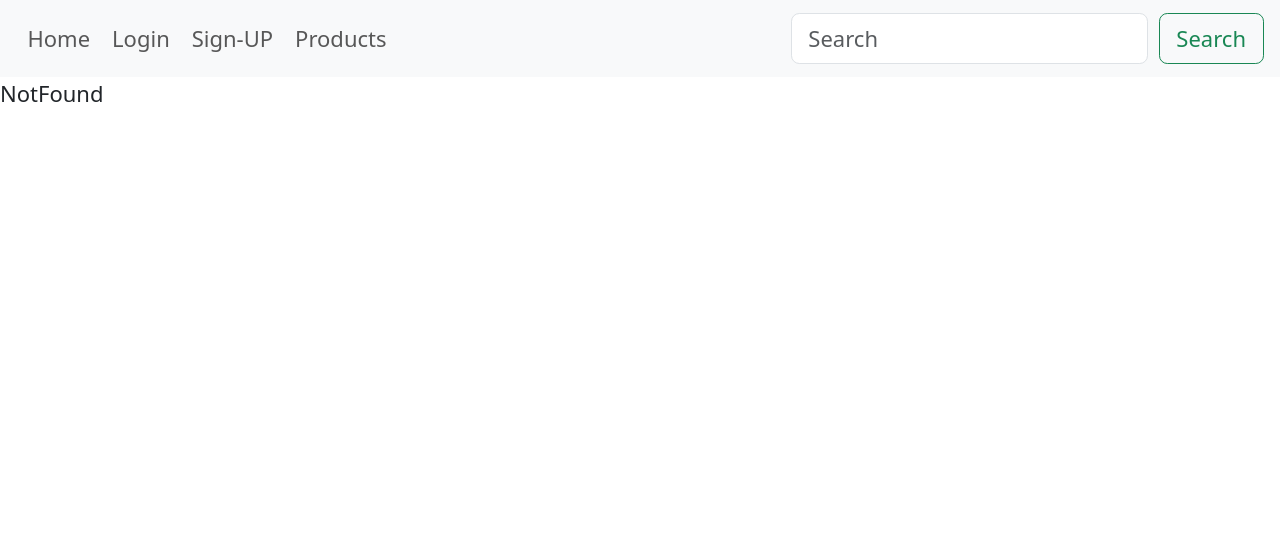
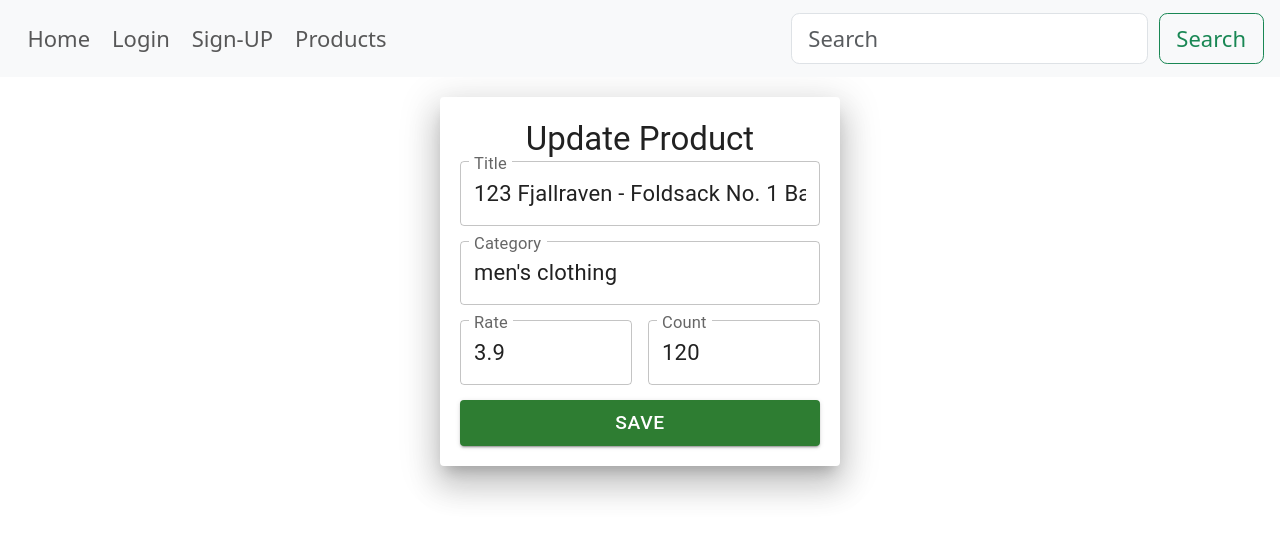
Before and after one commit to vikraman-mani/eCommerce-website, a React (Vite) app in the folder e-commerece_app/: page /updateProduct/1 in a window 1280 px wide. Shown: the top 538 px of the page. Built offline with nearby package versions, Linux system fonts and the light colour scheme; data requests are answered from the project's data file.

Commit message:
Get API + PUT API

```diff
--- a/e-commerece_app/src/App.jsx
+++ b/e-commerece_app/src/App.jsx
@@ -11,6 +11,7 @@ import "../node_modules/bootstrap/dist/css/bootstrap.min.css";
 import NavBar from "./components/NavBar";
 import NotFound from "./components/NotFound";
 import NewProduct from "./components/NewProduct";
+import UpdateProduct from "./components/UpdateProduct";
 
 function App() {
   let user = "Vikraman";
@@ -34,7 +35,8 @@ function App() {
             <Route path="details" element={<ProductDetails />} />
           </Route>
           <Route path="*" element={<NotFound />} />
-          <Route path="newProduct" element={<NewProduct />} />
+          <Route path="/newProduct" element={<NewProduct />} />
+          <Route path="/updateProduct/:id" element={<UpdateProduct />} />
         </Routes>
       </BrowserRouter>
     </div>
--- a/e-commerece_app/src/components/ProductList.jsx
+++ b/e-commerece_app/src/components/ProductList.jsx
@@ -4,6 +4,7 @@ import Button from "react-bootstrap/Button";
 import Card from "react-bootstrap/Card";
 import { Atom } from "react-loading-indicators";
 import useFetch from "./custom-hook/useFetch";
+import { useNavigate } from "react-router-dom";
 
 const ProductList = () => {
   // let [products, setProducts] = useState([]);
@@ -32,6 +33,8 @@ const ProductList = () => {
   let { products, error, isloading } = useFetch(
     "http://localhost:4000/products"
   );
+
+  let navigate = useNavigate();
 
   if (isloading) {
     return (
@@ -64,13 +67,22 @@ const ProductList = () => {
 
                 <Card.Body>
                   <Card.Title>{product.title}</Card.Title>
-                  <Card.Text style={{ overflow: "scroll", height: "100px" }}>
+                  {/* <Card.Text style={{ overflow: "scroll", height: "100px" }}>
                     {product.description}
-                  </Card.Text>
+                  </Card.Text> */}
+                  <Card.Text> ${product.price}</Card.Text>
                 </Card.Body>
                 <Card.Footer className="cardFooter">
-                  <Card.Title> ${product.price}</Card.Title>
                   <Button variant="primary">Add to Card</Button>
+                  <Button
+                    variant="secondary"
+                    onClick={() => {
+                      navigate(`/updateProduct/${product.id}`);
+                    }}
+                  >
+                    Edit
+                  </Button>
+                  <Button variant="danger">Delete</Button>
                 </Card.Footer>
               </Card>
             );
--- /dev/null
+++ b/e-commerece_app/src/components/UpdateProduct.jsx
@@ -0,0 +1,123 @@
+import React, { useEffect } from "react";
+import { useState } from "react";
+import { Grid, Paper, Typography, TextField, Button } from "@mui/material";
+import { useNavigate, useParams } from "react-router-dom";
+import axios from "axios";
+
+const UpdateProduct = () => {
+  let paperStyle = {
+    width: 400,
+    margin: "20px auto",
+    padding: 20,
+  };
+
+  let [updateProduct, setUpdateProduct] = useState(null);
+
+  let navigate = useNavigate();
+
+  let { id } = useParams(); // Get ID value from Navigation / URL
+
+  useEffect(() => {
+    axios.get(`http://localhost:4000/products/${id}`).then((response) => {
+      setUpdateProduct(response.data);
+    });
+  }, []);
+
+  let handleChange = (event) => {
+    let { name, value } = event.target;
+
+    let filedName = name.split("rating.")[1];
+
+    if (name.includes("rating.")) {
+      setUpdateProduct({
+        ...updateProduct,
+        rating: {
+          ...updateProduct.rating,
+          [filedName]: value,
+        },
+      });
+    } else {
+      setUpdateProduct({
+        ...updateProduct,
+        [name]: value,
+      });
+    }
+  };
+
+  let handleUpdate = (event) => {
+    event.preventDefault(); // avoid load/refresh browser page when submit the button
+
+    fetch(`http://localhost:4000/products/${id}`, {
+      method: "PUT",
+      header: {
+        "content-type": "application/json",
+      },
+      body: JSON.stringify(updateProduct), // JS convert to JSON format
+    }).then(() => {
+      alert("Data Saved successfully");
+      navigate("/products"); // Redirect to products page
+    });
+  };
+
+  if (updateProduct !== null) {
+    return (
+      <Paper elevation={20} style={paperStyle}>
+        <Typography variant="h5" style={{ textAlign: "center" }}>
+          Update Product
+        </Typography>
+        <Grid
+          component="form"
+          onSubmit={handleUpdate}
+          style={{ display: "grid", gap: "15px" }}
+        >
+          <TextField
+            value={updateProduct.title}
+            name="title"
+            label="Title"
+            variant="outlined"
+            fullWidth
+            onChange={handleChange}
+          />
+          <TextField
+            value={updateProduct.category}
+            name="category"
+            label="Category"
+            variant="outlined"
+            fullWidth
+            onChange={handleChange}
+          />
+          <Grid container spacing={2}>
+            <Grid size={6}>
+              <TextField
+                value={updateProduct.rating.rate}
+                name="rating.rate"
+                label="Rate"
+                type="number"
+                variant="outlined"
+                onChange={handleChange}
+              />
+            </Grid>
+            <Grid size={6}>
+              <TextField
+                value={updateProduct.rating.count}
+                name="rating.count"
+                label="Count"
+                type="number"
+                variant="outlined"
+                onChange={handleChange}
+              />
+            </Grid>
+          </Grid>
+
+          <Button type="submit" variant="contained" color="success" fullWidth>
+            Save
+          </Button>
+        </Grid>
+      </Paper>
+    );
+  } else {
+    <div>Loading...</div>;
+  }
+};
+
+export default UpdateProduct;
--- a/e-commerece_app/src/data/db.json
+++ b/e-commerece_app/src/data/db.json
@@ -2,7 +2,7 @@
   "products": [
     {
       "id": "1",
-      "title": "Fjallraven - Foldsack No. 1 Backpack, Fits 15 Laptops",
+      "title": "123 Fjallraven - Foldsack No. 1 Backpack, Fits 15 Laptops",
       "price": 109.95,
       "description": "Your perfect pack for everyday use and walks in the forest. Stash your laptop (up to 15 inches) in the padded sleeve, your everyday",
       "category": "men's clothing",
```
